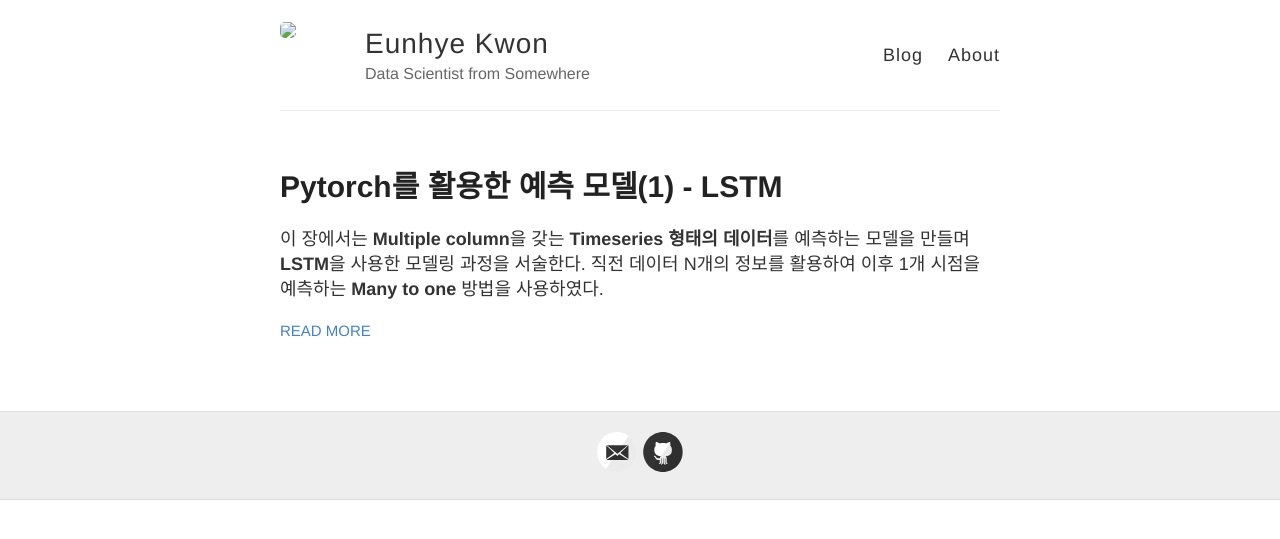
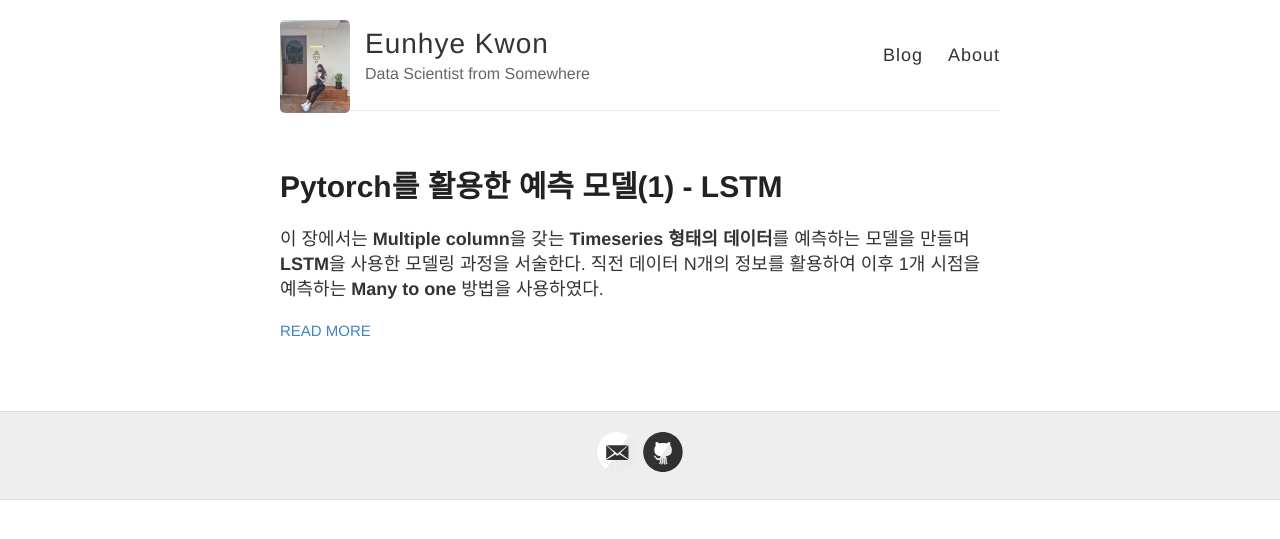
Before and after one commit to 717eunhye/717eunhye.github.io, a Jekyll site: the page built from index.html, in a window 1280 px wide. Shown: the top 539 px of the page. Built offline with Jekyll 4.4.1, drawn with Linux system fonts in a browser that asks for light colours.

Commit message:
Update _config.yml

```diff
--- a/_config.yml
+++ b/_config.yml
@@ -10,7 +10,7 @@ description: Data Scientist from Somewhere
 
 # URL of your avatar or profile pic (you could use your GitHub profile pic)
 # avatar: https://raw.githubusercontent.com/barryclark/jekyll-now/master/images/jekyll-logo.png
-avatar: https://github.com/717eunhye/717eunhye.github.io/blob/main/images/KakaoTalk_20220406_103212889.png
+avatar: '/images/KakaoTalk_20220406_103212889.png'
 #
 # Flags below are optional
 #
```
